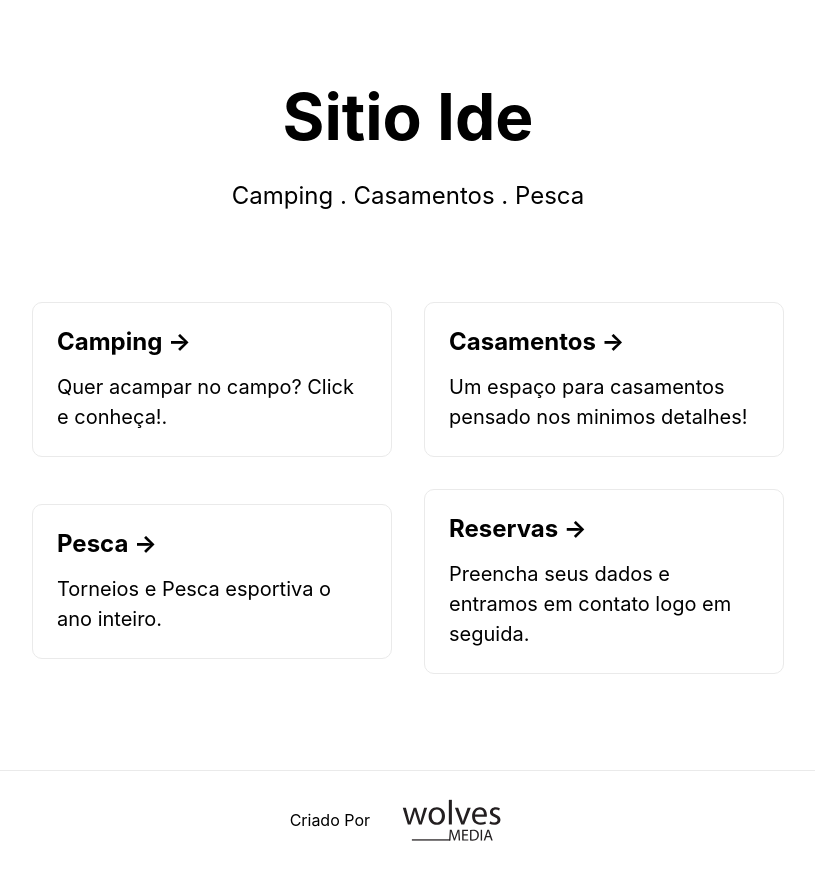
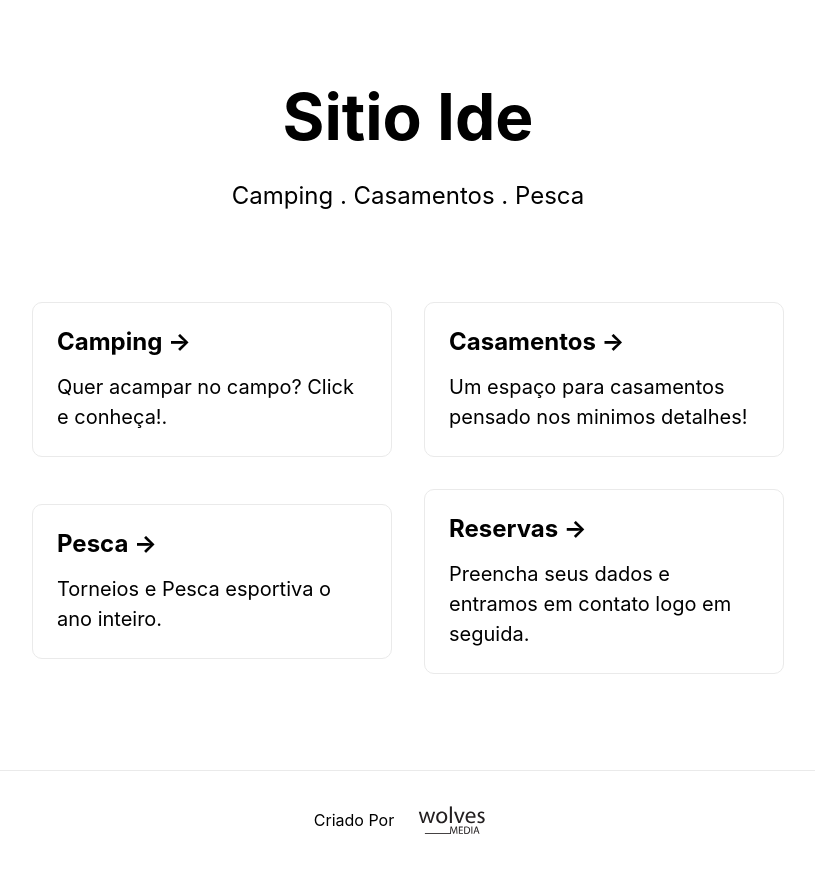
Before and after one commit to wolvdesign/nextjs, a Next.js app: page / in a window 1280 px wide. Shown: the whole page, without its empty margins (232-1047 px from the left). Built offline with nearby package versions, Linux system fonts and the light colour scheme.

Commit message:
Update Home.module.css

```diff
--- a/styles/Home.module.css
+++ b/styles/Home.module.css
@@ -112,7 +112,8 @@
 }
 
 .logo {
-  height: 4em;
+  width: 100px;
+  height: 100px;
 }
 
 @media (max-width: 600px) {
```
